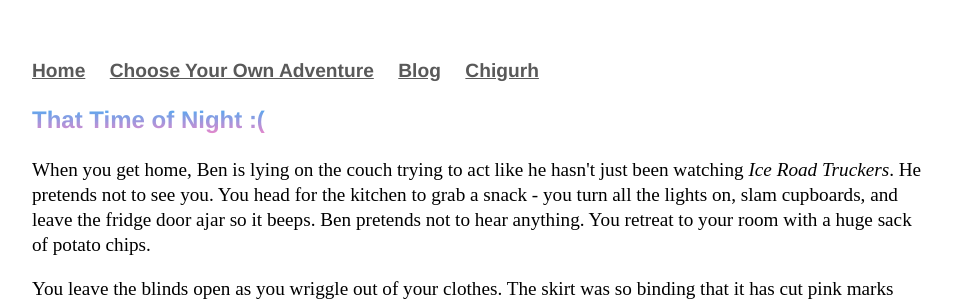
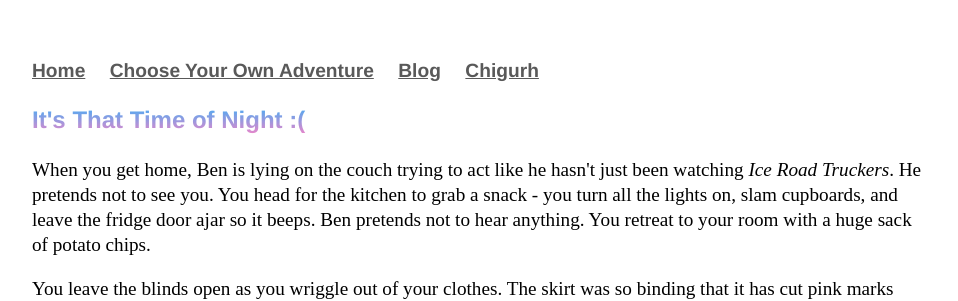
Before and after one commit to Pinelife/pinelife.github.io, a Jekyll site: the page built from Hellhole/Room5.html, in a window 1280 px wide. Shown: the top 301 px of the page, without its empty margins (160-1118 px from the left). Built offline with Jekyll 4.4.1, drawn with Linux system fonts in a browser that asks for light colours.

```diff
--- a/Hellhole/Room5.html
+++ b/Hellhole/Room5.html
@@ -2,7 +2,7 @@
 layout: default
 title: Pinelife
 ---
-<h3>That Time of Night :(</h3>
+<h3>It's That Time of Night :(</h3>
 <p>When you get home, Ben is lying on the couch trying to act like he hasn't just been watching <i>Ice Road Truckers</i>.
 	He pretends not to see you. You head for the kitchen to grab a snack - you turn all the lights on, slam cupboards,
 	and leave the fridge door ajar so it beeps. Ben pretends not
```
